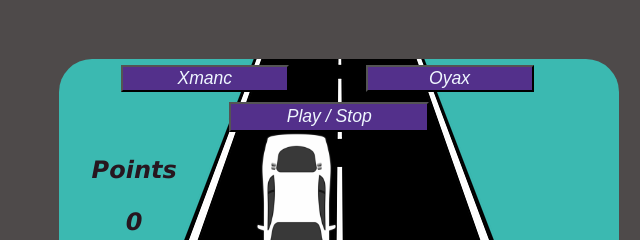
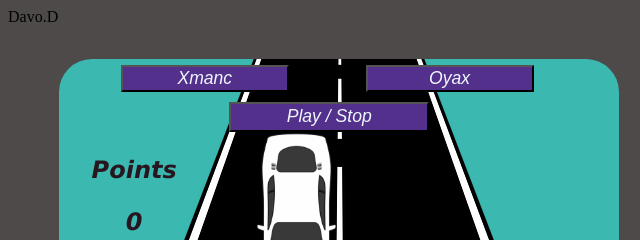
Before and after one commit to Davtian001/Car-Racing, a plain HTML site: page index.html in a window 1280 px wide. Shown: the top 240 px of the page, 0-640 px from the left. Drawn offline with Linux system fonts and the light colour scheme.

Commit message:
Update index.html

```diff
--- a/index.html
+++ b/index.html
@@ -11,7 +11,6 @@
 </head>
 
 <body>
-
     <main id="main">
         <div>
             <button id="xmac" data-button="xmac">Xmanc</button>
@@ -29,10 +28,8 @@
             <div id="othercar" class="othercar"></div>
         <div class="car" id="mycar">
         </div>
-
     </main>
-
-
+        Davo.D
 </body>
 
 </html>
```
